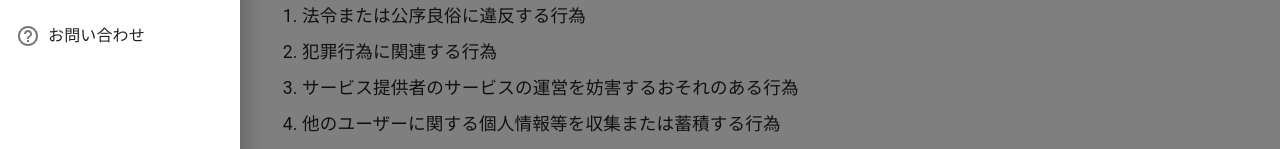
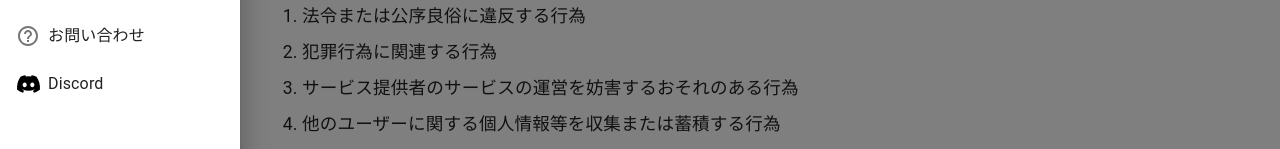
Before and after one commit to sugar-cat7/vspo-portal, a Next.js app: page /terms in a window 1280 px wide. Both pictures are taken after a click on the button "open drawer". Shown: the part 566-715 px from the top of the page. Built offline with nearby package versions, Linux system fonts and the light colour scheme.

Commit message:
feat: add discord auth

```diff
--- a/src/components/Elements/Drawer/Drawer.tsx
+++ b/src/components/Elements/Drawer/Drawer.tsx
@@ -16,7 +16,7 @@ import Link from "next/link";
 import { faTwitch } from "@fortawesome/free-brands-svg-icons";
 import { FontAwesomeIcon } from "@fortawesome/react-fontawesome";
 import { styled } from "@mui/system";
-import { QA_LINK, SUPPORT_LINK } from "@/lib/Const";
+import { QA_LINK, SUPPORT_LINK, DISCORD_LINK } from "@/lib/Const";
 import { DrawerIcon } from "../Icon";
 
 const StyledListItemIcon = styled(ListItemIcon)(() => ({
@@ -57,6 +57,8 @@ export const CustomDrawer: React.FC = () => {
               ? "/twitch-clips"
               : id === "about"
               ? "/about"
+              : id === "discord"
+              ? DISCORD_LINK
               : "/schedule/" + id;
           const isExternalLink = id === "qa" || id == "support";
 
--- a/src/components/Elements/Icon/Icon.tsx
+++ b/src/components/Elements/Icon/Icon.tsx
@@ -1,4 +1,4 @@
-import { faTwitch } from "@fortawesome/free-brands-svg-icons";
+import { faDiscord, faTwitch } from "@fortawesome/free-brands-svg-icons";
 import { FontAwesomeIcon } from "@fortawesome/react-fontawesome";
 import Image from "next/image";
 import { styled } from "@mui/system";
@@ -83,6 +83,10 @@ export const DrawerIcon: React.FC<DrawerIconProps> = ({ id }) => {
       return <EventIcon />;
     case "about":
       return <InfoIcon />;
+    case "discord":
+      return (
+        <StyledFontAwesomeIcon icon={faDiscord} style={{ height: "20px" }} />
+      );
     default:
       return <></>;
   }
--- a/src/data/master.js
+++ b/src/data/master.js
@@ -15,6 +15,7 @@ export const sideBarContents = [
   { id: "about", name: "すぽじゅーるについて" },
   { id: "notification", name: "お知らせ" },
   { id: "qa", name: "お問い合わせ" },
+  { id: "discord", name: "Discord" },
   // { id: "support", name: "メッセージやご支援" },
 ];
 
--- a/src/lib/Const.ts
+++ b/src/lib/Const.ts
@@ -3,6 +3,8 @@ export const TEMP_TIMESTAMP = "1998-01-01T12:00:00Z";
 export const QA_LINK = process.env.NEXT_PUBLIC_FORM;
 
 export const SUPPORT_LINK = process.env.NEXT_PUBLIC_SUPPORT_LINK;
+
+export const DISCORD_LINK = process.env.NEXT_PUBLIC_DISCORD_LINK;
 
 export const API_ROOT =
   process.env.NODE_ENV === "development"
```
